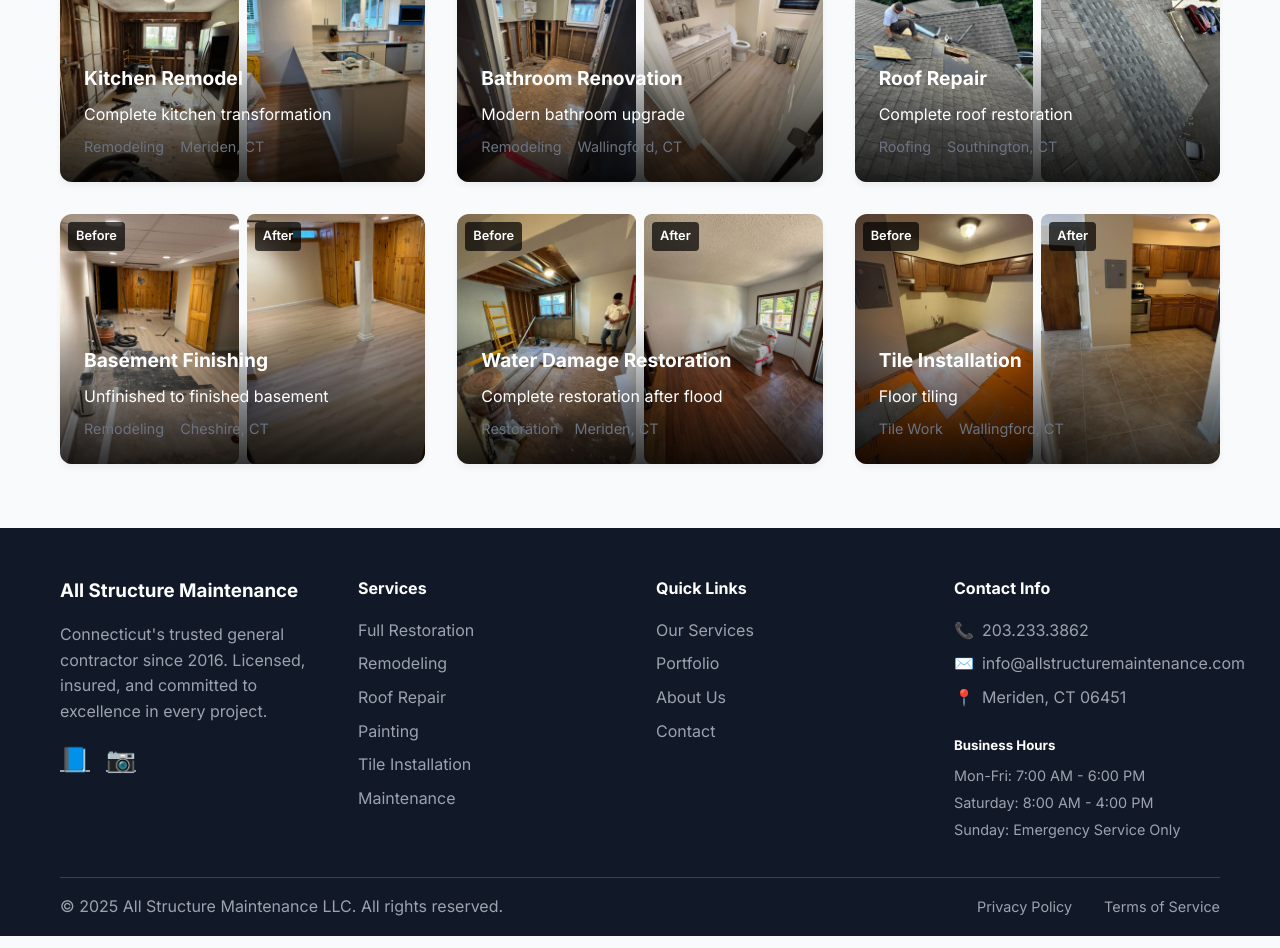
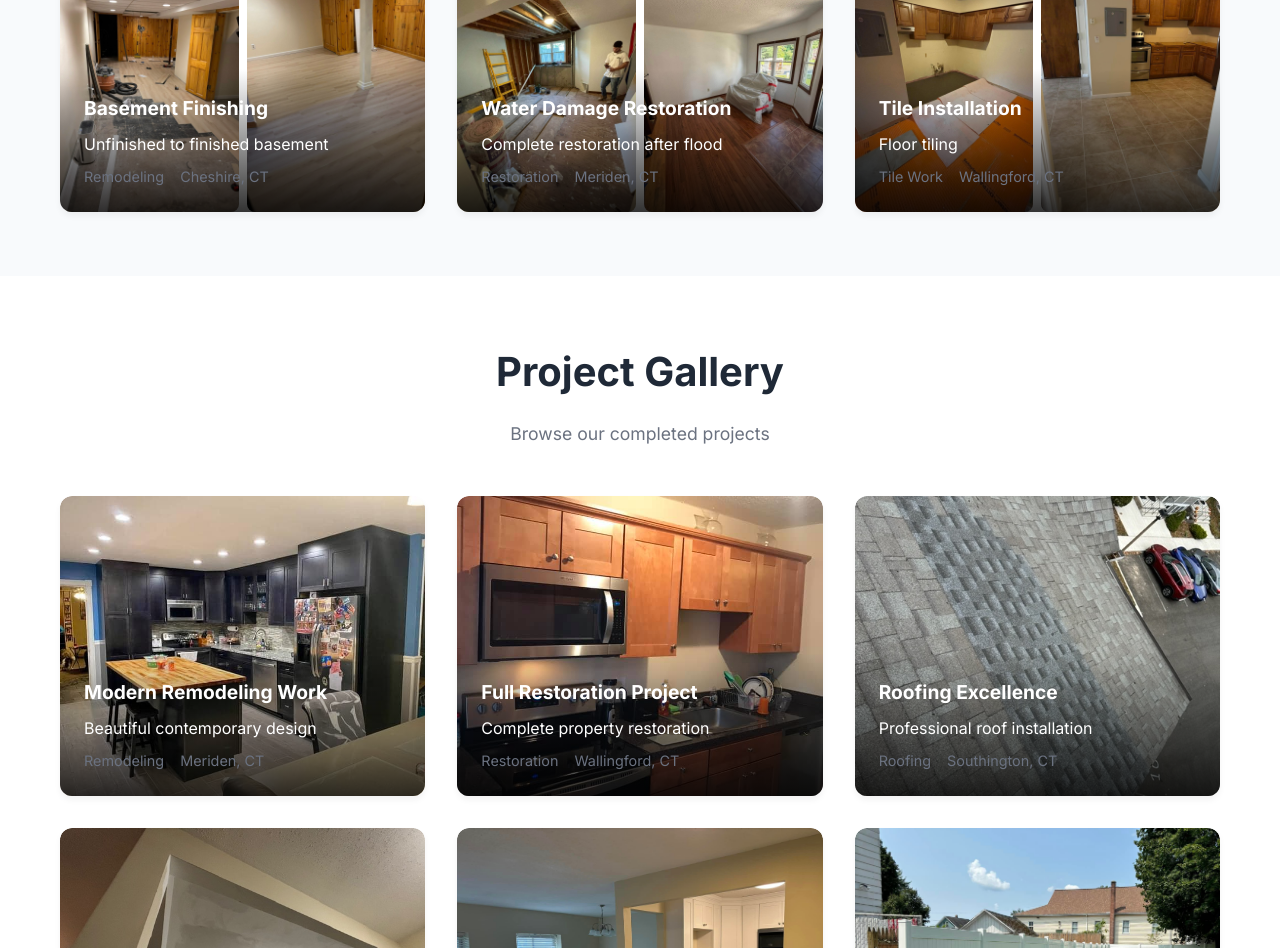
Before and after one commit to monkeydluthy/all-structure, a React (Vite) app: page /portfolio in a window 1280 px wide. Shown: the part 620-1568 px from the top of the page. Built offline with nearby package versions, Linux system fonts and the light colour scheme.

Commit message:
Add gallery section to portfolio page

```diff
--- a/src/index.css
+++ b/src/index.css
@@ -436,16 +436,22 @@ body {
 }
 
 /* Portfolio Section */
-.portfolio {
+.portfolio,
+.portfolio-section {
   padding: 4rem 0;
   background: #f8fafc;
 }
 
-.portfolio h2 {
+.portfolio h2,
+.portfolio-section h2 {
   text-align: center;
   font-size: 2.5rem;
   margin-bottom: 1rem;
   color: #1f2937;
+}
+
+.portfolio-section.gallery-section {
+  background: white;
 }
 
 .portfolio-grid {
@@ -461,6 +467,7 @@ body {
   overflow: hidden;
   box-shadow: 0 4px 6px rgba(0, 0, 0, 0.05);
   transition: all 0.3s ease;
+  background: white;
 }
 
 .portfolio-item:hover {
@@ -487,6 +494,23 @@ body {
   width: 100%;
   height: 100%;
   object-fit: cover;
+}
+
+.portfolio-single-image {
+  height: 300px;
+  overflow: hidden;
+  border-radius: 12px 12px 0 0;
+}
+
+.portfolio-single-image img {
+  width: 100%;
+  height: 100%;
+  object-fit: cover;
+  transition: transform 0.3s ease;
+}
+
+.portfolio-item:hover .portfolio-single-image img {
+  transform: scale(1.05);
 }
 
 .label {
@@ -619,6 +643,17 @@ body {
 
 .detail-item strong {
   color: #1f2937;
+}
+
+.modal-single-image {
+  padding: 0 2rem 2rem;
+}
+
+.modal-single-image img {
+  width: 100%;
+  height: 400px;
+  object-fit: cover;
+  border-radius: 12px;
 }
 
 /* Why Choose Us Section */
--- a/src/pages/PortfolioPage.jsx
+++ b/src/pages/PortfolioPage.jsx
@@ -1,17 +1,240 @@
-import React from 'react';
-import Portfolio from '../components/Portfolio';
+import React, { useState } from 'react';
 
 const PortfolioPage = () => {
+  const [selectedProject, setSelectedProject] = useState(null);
+
+  const beforeAfterProjects = [
+    {
+      id: 1,
+      title: 'Kitchen Remodel',
+      description: 'Complete kitchen transformation',
+      beforeImage: '/images/kitchen-before.jpg',
+      afterImage: '/images/kitchen-after.jpg',
+      service: 'Remodeling',
+      location: 'Meriden, CT',
+    },
+    {
+      id: 2,
+      title: 'Bathroom Renovation',
+      description: 'Modern bathroom upgrade',
+      beforeImage: '/images/bathroom-before.jpg',
+      afterImage: '/images/bathroom-after.jpg',
+      service: 'Remodeling',
+      location: 'Wallingford, CT',
+    },
+    {
+      id: 3,
+      title: 'Roof Repair',
+      description: 'Complete roof restoration',
+      beforeImage: '/images/roof-before.jpg',
+      afterImage: '/images/roof-after.jpg',
+      service: 'Roofing',
+      location: 'Southington, CT',
+    },
+    {
+      id: 4,
+      title: 'Basement Finishing',
+      description: 'Unfinished to finished basement',
+      beforeImage: '/images/basement-before.jpg',
+      afterImage: '/images/basement-after.jpg',
+      service: 'Remodeling',
+      location: 'Cheshire, CT',
+    },
+    {
+      id: 5,
+      title: 'Water Damage Restoration',
+      description: 'Complete restoration after flood',
+      beforeImage: '/images/water-restore-before.jpg',
+      afterImage: '/images/water-restore-after.jpg',
+      service: 'Restoration',
+      location: 'Meriden, CT',
+    },
+    {
+      id: 6,
+      title: 'Tile Installation',
+      description: 'Floor tiling',
+      beforeImage: '/images/tiling-before.jpg',
+      afterImage: '/images/tiling-after.jpg',
+      service: 'Tile Work',
+      location: 'Wallingford, CT',
+    },
+  ];
+
+  const projectGallery = [
+    {
+      id: 1,
+      title: 'Modern Remodeling Work',
+      description: 'Beautiful contemporary design',
+      image: '/images/remodel.jpg',
+      service: 'Remodeling',
+      location: 'Meriden, CT',
+    },
+    {
+      id: 2,
+      title: 'Full Restoration Project',
+      description: 'Complete property restoration',
+      image: '/images/restore.jpg',
+      service: 'Restoration',
+      location: 'Wallingford, CT',
+    },
+    {
+      id: 3,
+      title: 'Roofing Excellence',
+      description: 'Professional roof installation',
+      image: '/images/roof.JPEG',
+      service: 'Roofing',
+      location: 'Southington, CT',
+    },
+    {
+      id: 4,
+      title: 'Sheetrock Installation',
+      description: 'Smooth sheetrock finishing',
+      image: '/images/sheetrock.JPG',
+      service: 'Painting',
+      location: 'Cheshire, CT',
+    },
+    {
+      id: 5,
+      title: 'Tile Work',
+      description: 'Custom tile installation',
+      image: '/images/tile.jpg',
+      service: 'Tile',
+      location: 'Meriden, CT',
+    },
+    {
+      id: 6,
+      title: 'Property Maintenance',
+      description: 'Well-maintained outdoor space',
+      image: '/images/lawn.jpg',
+      service: 'Maintenance',
+      location: 'Wallingford, CT',
+    },
+  ];
+
+  const openModal = (project) => {
+    setSelectedProject(project);
+  };
+
+  const closeModal = () => {
+    setSelectedProject(null);
+  };
+
   return (
-    <>
-      <section className="portfolio" style={{ paddingTop: '2rem' }}>
+    <div>
+      {/* Before & After Section */}
+      <section className="portfolio-section before-after-section">
         <div className="container">
-          <h2>Project Portfolio</h2>
-          <p className="section-subtitle">Before and after results from recent projects</p>
+          <h2>Before & After</h2>
+          <p className="section-subtitle">See the transformation of our recent projects</p>
+
+          <div className="portfolio-grid">
+            {beforeAfterProjects.map((project) => (
+              <div
+                key={project.id}
+                className="portfolio-item"
+                onClick={() => openModal(project)}
+              >
+                <div className="before-after-container">
+                  <div className="before-image">
+                    <img
+                      src={project.beforeImage}
+                      alt={`${project.title} - Before`}
+                    />
+                    <span className="label">Before</span>
+                  </div>
+                  <div className="after-image">
+                    <img
+                      src={project.afterImage}
+                      alt={`${project.title} - After`}
+                    />
+                    <span className="label">After</span>
+                  </div>
+                </div>
+                <div className="portfolio-overlay">
+                  <h4>{project.title}</h4>
+                  <p>{project.description}</p>
+                  <div className="project-details">
+                    <span className="service">{project.service}</span>
+                    <span className="location">{project.location}</span>
+                  </div>
+                </div>
+              </div>
+            ))}
+          </div>
         </div>
       </section>
-      <Portfolio />
-    </>
+
+      {/* Gallery Section */}
+      <section className="portfolio-section gallery-section">
+        <div className="container">
+          <h2>Project Gallery</h2>
+          <p className="section-subtitle">Browse our completed projects</p>
+
+          <div className="portfolio-grid">
+            {projectGallery.map((project) => (
+              <div
+                key={project.id}
+                className="portfolio-item"
+                onClick={() => openModal(project)}
+              >
+                <div className="portfolio-single-image">
+                  <img src={project.image} alt={project.title} />
+                </div>
+                <div className="portfolio-overlay">
+                  <h4>{project.title}</h4>
+                  <p>{project.description}</p>
+                  <div className="project-details">
+                    <span className="service">{project.service}</span>
+                    <span className="location">{project.location}</span>
+                  </div>
+                </div>
+              </div>
+            ))}
+          </div>
+        </div>
+      </section>
+
+      {/* Modal */}
+      {selectedProject && (
+        <div className="modal-overlay" onClick={closeModal}>
+          <div className="modal-content" onClick={(e) => e.stopPropagation()}>
+            <button className="close-btn" onClick={closeModal}>
+              ✕
+            </button>
+            <div className="modal-header">
+              <h3>{selectedProject.title}</h3>
+              <p>{selectedProject.description}</p>
+            </div>
+            <div className="modal-images">
+              {selectedProject.beforeImage && selectedProject.afterImage ? (
+                <>
+                  <div className="modal-before">
+                    <img src={selectedProject.beforeImage} alt="Before" />
+                    <span>Before</span>
+                  </div>
+                  <div className="modal-after">
+                    <img src={selectedProject.afterImage} alt="After" />
+                    <span>After</span>
+                  </div>
+                </>
+              ) : (
+                <div className="modal-single-image">
+                  <img src={selectedProject.image} alt={selectedProject.title} />
+                </div>
+              )}
+            </div>
+            <div className="modal-details">
+              <div className="detail-item">
+                <strong>Service:</strong> {selectedProject.service}
+              </div>
+              <div className="detail-item">
+                <strong>Location:</strong> {selectedProject.location}
+              </div>
+            </div>
+          </div>
+        </div>
+      )}
+    </div>
   );
 };
 
```
